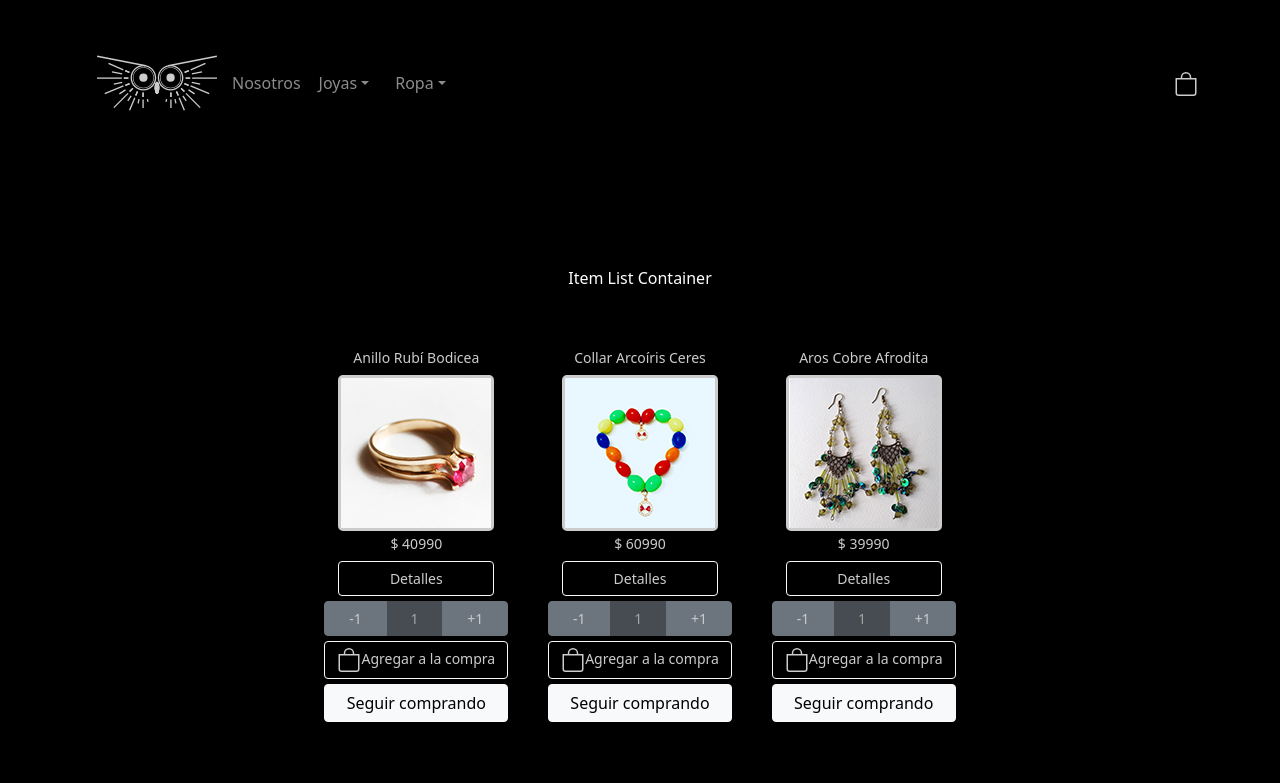
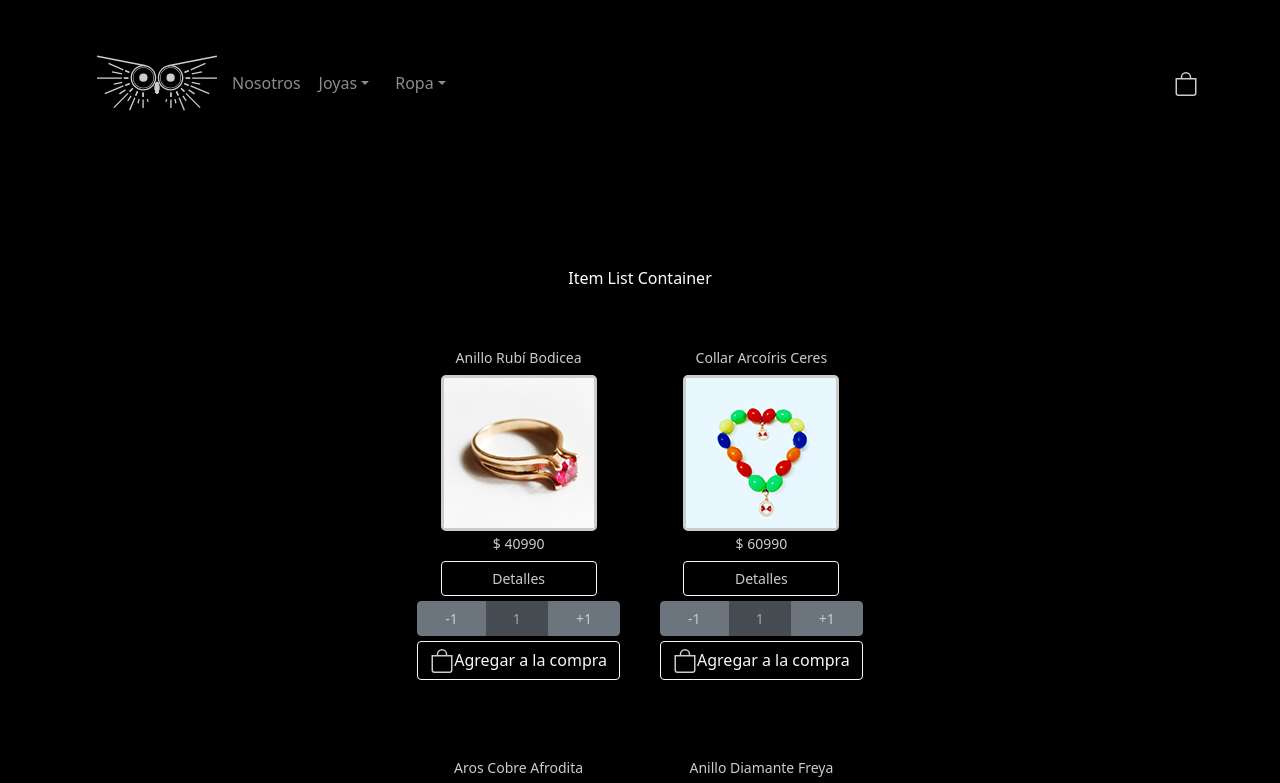
Before and after one commit to AndresEcheverriadev/Minerva-App, a React (Create React App) app in the folder minerva-app/: page / in a window 1280 px wide. Shown: the top 783 px of the page. Built offline with nearby package versions, Linux system fonts and the light colour scheme.

Commit message:
Desafio sincronizar counter

```diff
--- /dev/null
+++ b/minerva-app/src/Components/InterchangeButtons/InterchangeButtons.css
@@ -0,0 +1,22 @@
+.itemCountBtnAddOnContainer {
+    width: 100% !important;
+    display: flex;
+    flex-direction: row;
+    gap: 20px;
+}
+
+.itemCountBtnAddOn button {
+    font-size: 14px;
+    width: 100% !important;
+    align-items: center;
+    text-align: center;
+    color: #cccccc;
+}
+
+.BtnComprando button {
+    width: 100% !important;
+}
+
+.BtnToBag button {
+    width: 100% !important;
+}
--- /dev/null
+++ b/minerva-app/src/Components/InterchangeButtons/InterchangeButtons.js
@@ -0,0 +1,50 @@
+import './InterchangeButtons.css';
+import { useState } from "react";
+import { Link } from "react-router-dom";
+import Button from 'react-bootstrap/Button';
+import CartWidget from '../Widgets/CartWidget';
+
+const InputAddtoBag= ({handleInter})=> {
+    return (
+    <div className='itemCountBtnAddOnContainer'>
+        <Button variant="outline-light" className='itemCountBtnAddOn'onClick={handleInter}><CartWidget/>Agregar a la compra</Button>
+    </div>
+    )
+
+}
+
+const InputContinue= ()=> {
+    return (
+        <>
+            <Link to='/' >
+                <Button variant="outline-light" className='BtnComprando'>Seguir comprando</Button>
+            </Link>
+            <Link to='/bolsa' >
+                <Button variant="light" className='BtnToBag'>Terminar compra</Button>
+            </Link>
+        </>
+    )
+}
+
+const InterchangeButtons = () => {
+
+    const [inputType, setInputType ] = useState('buttonsetadd')
+
+    const handleInterchange=()=>{
+        setInputType('buttonsetcontinue');
+        console.log('agregado a la bolsa');
+    }
+
+    return (
+        <div>
+            {
+                inputType === 'buttonsetadd' ?
+                    <InputAddtoBag handleInter={handleInterchange} />
+                :
+                    <InputContinue />
+            }
+        </div>
+    )
+}
+
+export default InterchangeButtons
--- a/minerva-app/src/Components/ItemCount/ItemCount.css
+++ b/minerva-app/src/Components/ItemCount/ItemCount.css
@@ -5,7 +5,7 @@
     justify-content: center;
     flex-wrap:nowrap;
     gap: 5px;
-    width:auto;
+    width: 100%;;
     margin: 0;
     padding: 0;
     text-align: center;
@@ -21,7 +21,7 @@
     color: #cccccc;
 }
 
-.itemCountBtnAddOnContainer {
+/* .itemCountBtnAddOnContainer {
     width: 100%;
 }
 
@@ -36,3 +36,7 @@
 .BtnComprando {
     width: 100% !important;
 }
+
+.BtnToBag {
+    width: 100% !important;
+} */
--- a/minerva-app/src/Components/ItemCount/Itemcount.js
+++ b/minerva-app/src/Components/ItemCount/Itemcount.js
@@ -2,7 +2,7 @@ import {useState} from 'react';
 import './ItemCount.css';
 import ButtonGroup from 'react-bootstrap/ButtonGroup';
 import Button from 'react-bootstrap/Button';
-import CartWidget from '../Widgets/CartWidget';
+import InterchangeButtons from '../InterchangeButtons/InterchangeButtons';
 
 
 
@@ -24,9 +24,6 @@ const handlerCountMinus = () => {
   }
 };
 
-const addtoBag = () => {
-  console.log(count)
-}
 
 
   return (
@@ -37,11 +34,8 @@ const addtoBag = () => {
         <Button variant="secondary" className='itemCountBtnQuantity' disabled>{count}</Button>
         <Button variant="secondary" className='itemCountBtnQuantity' onClick={() => handlerCountPlus()}>+1</Button>
       </ButtonGroup>
-        <div className='itemCountBtnAddOnContainer'>
-        <Button variant="outline-light" className='itemCountBtnAddOn'onClick={() => addtoBag()}><CartWidget/>Agregar a la compra</Button>
-        </div>
-        <Button variant="light" className='BtnComprando'>Seguir comprando</Button>
-    </div>
+      <InterchangeButtons />
+      </div>
   </>
 
   )
```
